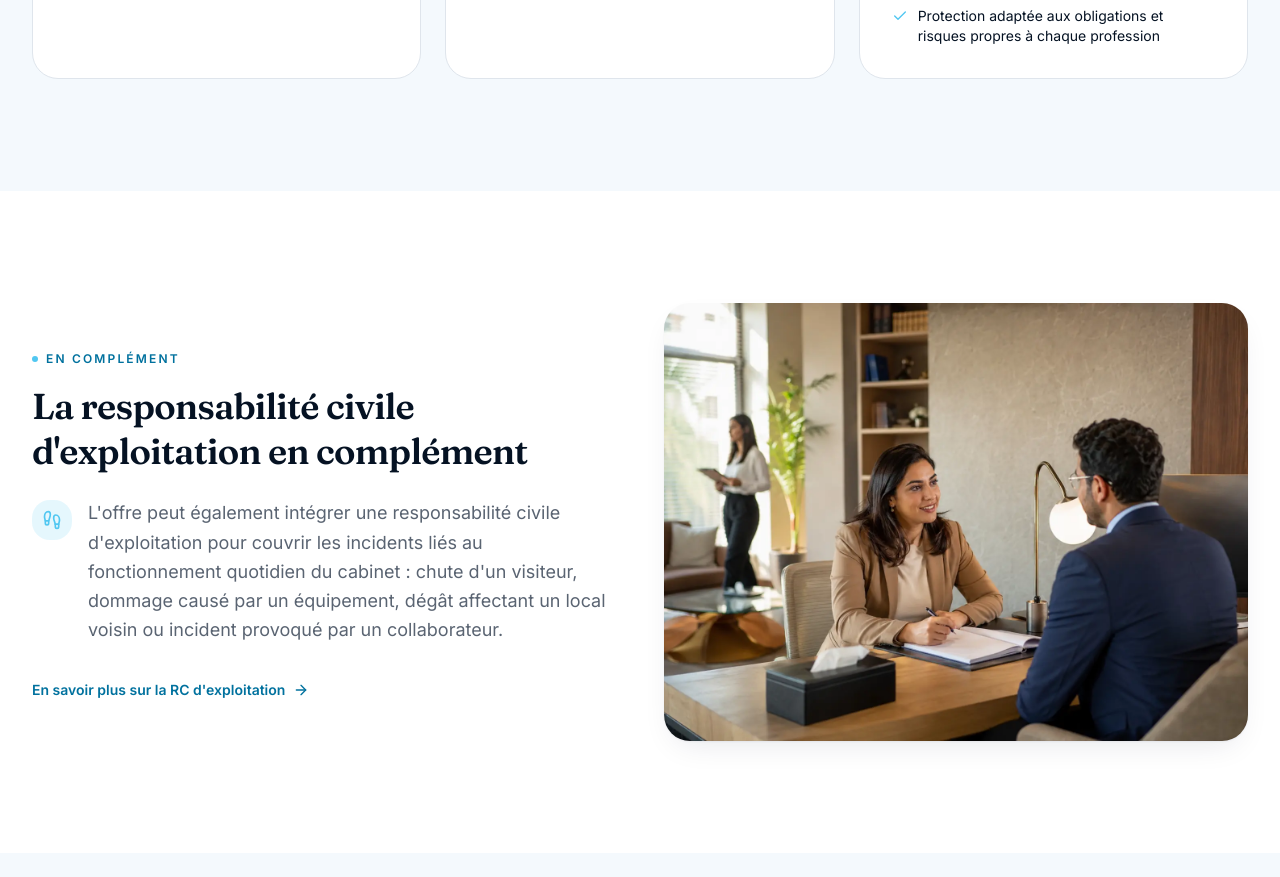
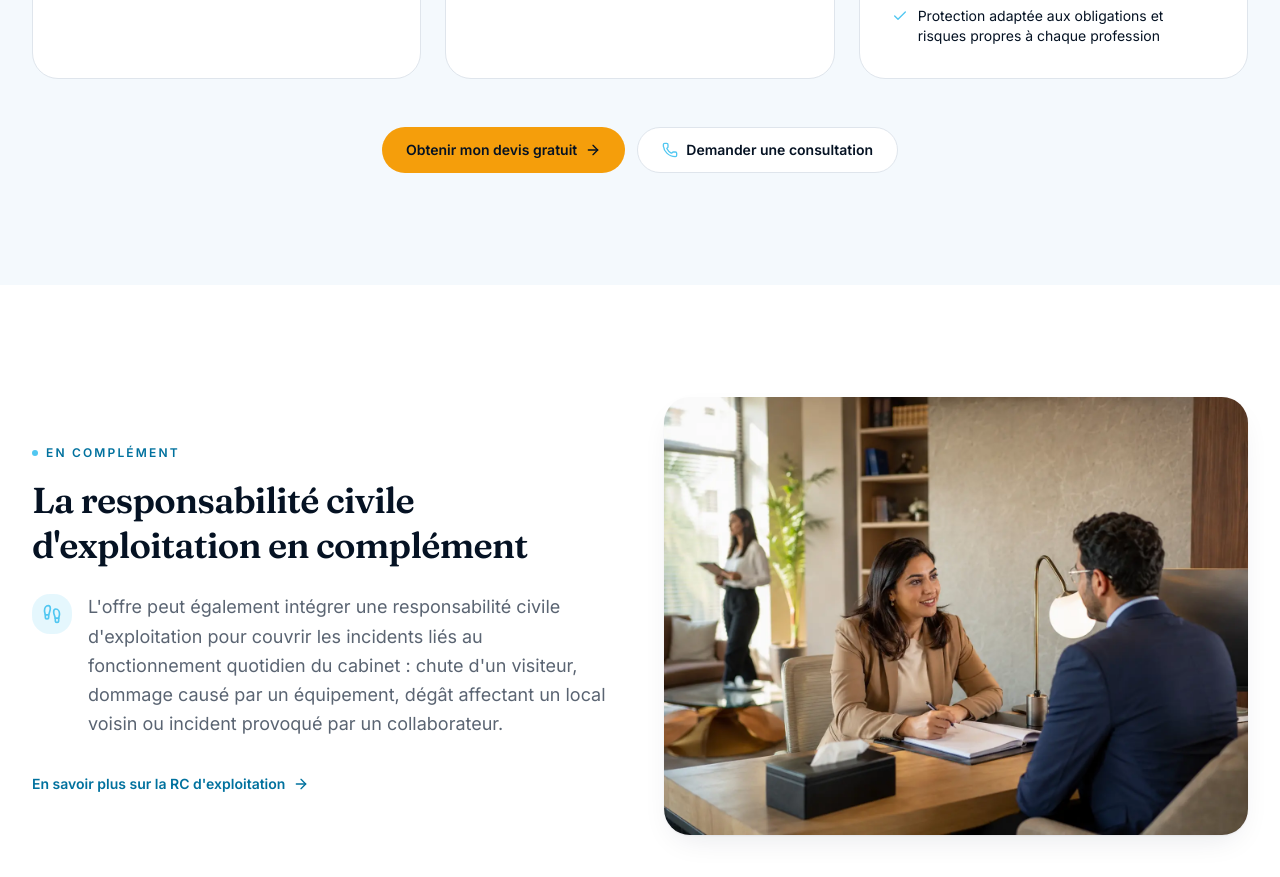
Before and after one commit to soumer-dev/meta-assurance-08, a Next.js app: page /assurance-pour-professionnels in a window 1280 px wide. Shown: the part 2140-3017 px from the top of the page. Built offline with nearby package versions, Linux system fonts and the light colour scheme; no server answers.

Commit message:
CTAs Garanties

```diff
--- a/app/assurance-pour-professionnels/page.tsx
+++ b/app/assurance-pour-professionnels/page.tsx
@@ -249,6 +249,10 @@ export default function Page() {
                 </div>
               ))}
             </div>
+            <div className="mt-12 flex flex-wrap justify-center gap-3">
+              <CtaButton to="/devis">Obtenir mon devis gratuit</CtaButton>
+              <PhoneButton>Demander une consultation</PhoneButton>
+            </div>
           </div>
         </section>
 
--- a/app/entreprises/assurance-multirisque-professionnelle/page.tsx
+++ b/app/entreprises/assurance-multirisque-professionnelle/page.tsx
@@ -233,6 +233,10 @@ export default function Page() {
                 </div>
               ))}
             </div>
+            <div className="mt-12 flex flex-wrap justify-center gap-3">
+              <CtaButton to="/devis">Obtenir mon devis gratuit</CtaButton>
+              <PhoneButton>Demander une consultation</PhoneButton>
+            </div>
           </div>
         </section>
 
--- a/app/entreprises/assurance-responsabilite-civile-exploitation/page.tsx
+++ b/app/entreprises/assurance-responsabilite-civile-exploitation/page.tsx
@@ -221,6 +221,10 @@ export default function Page() {
                 </div>
               ))}
             </div>
+            <div className="mt-12 flex flex-wrap justify-center gap-3">
+              <CtaButton to="/devis">Obtenir mon devis gratuit</CtaButton>
+              <PhoneButton>Demander une consultation</PhoneButton>
+            </div>
           </div>
         </section>
 
```
